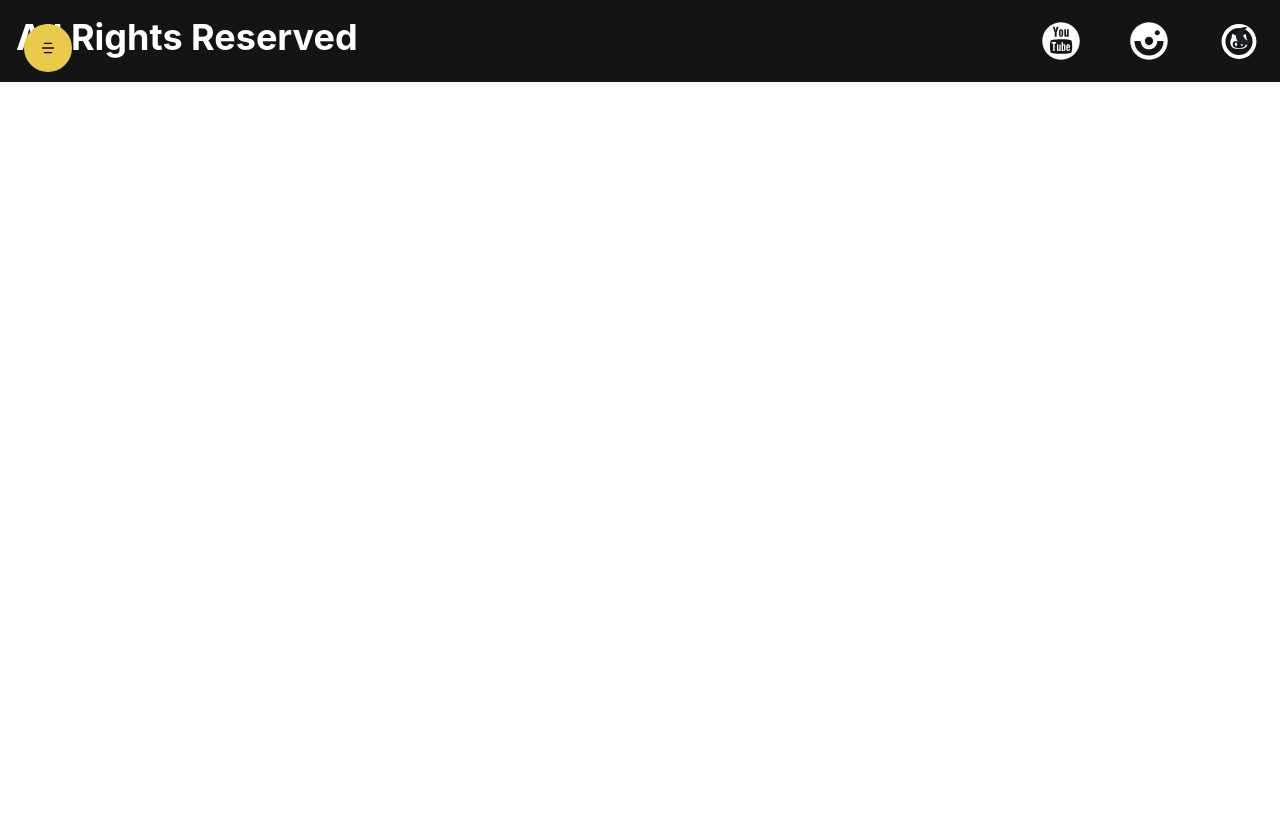
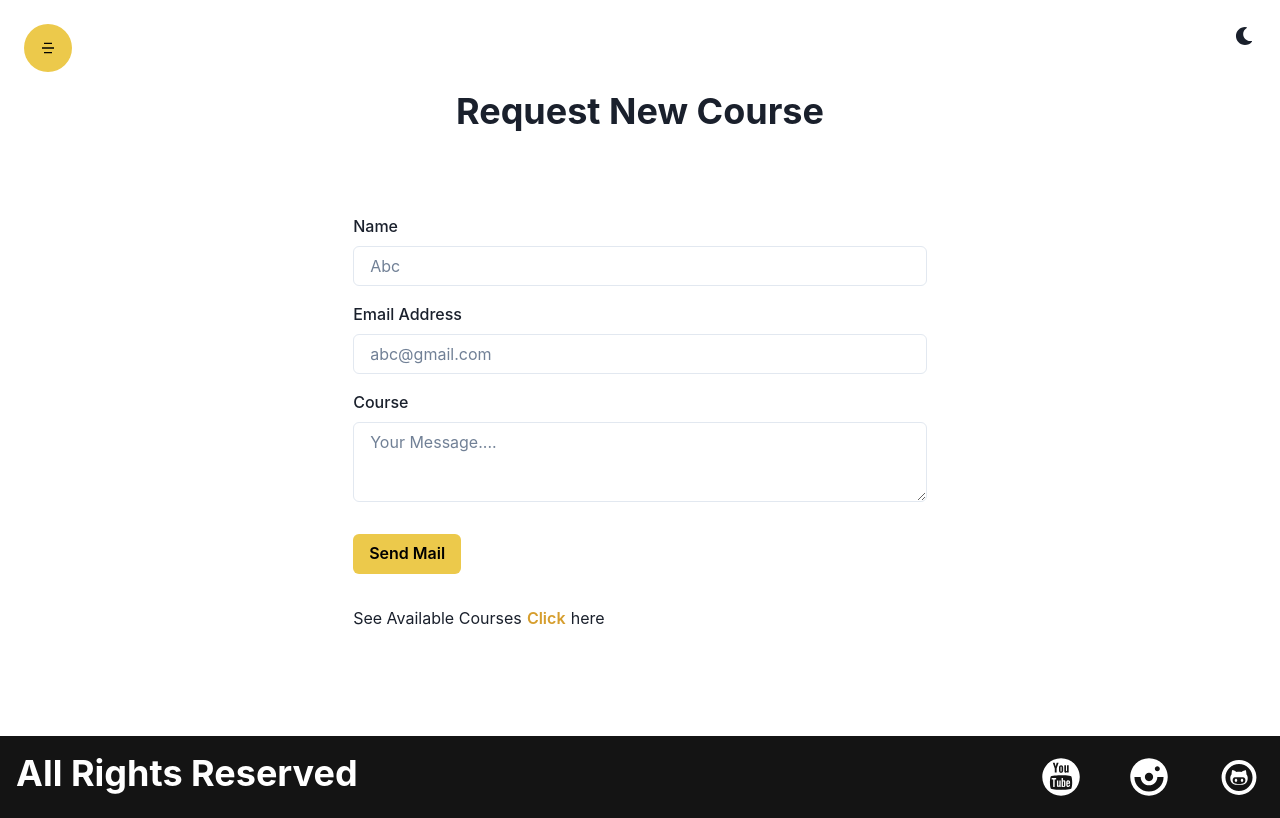
Before and after one commit to CodingKing2003/CourseBundler, a React (Create React App) app in the folder frontend/: page /request in a window 1280 px wide. Before the commit this address had no page. Built offline with nearby package versions, Linux system fonts and the light colour scheme.

Commit message:
Contact & Request Form

```diff
--- a/frontend/src/App.js
+++ b/frontend/src/App.js
@@ -8,6 +8,8 @@
 import Register from './components/Auth/Register';
 import ForgetPassword from './components/Auth/ForgetPassword';
 import ResetPassword from './components/Auth/ResetPassword';
+import Contact from './components/Contact/Contact';
+import Request from './components/Request/Request';
 
 
 
@@ -22,6 +24,8 @@
       <Route path='/register' element={<Register />} />
       <Route path='/forgetpassword' element={<ForgetPassword />} />
       <Route path='/resetpassword/:token' element={<ResetPassword />} />
+      <Route path='/contact' element={<Contact />} />
+      <Route path='/request' element={<Request />} />
     </Routes>
     <Footer />
     </BrowserRouter>
--- /dev/null
+++ b/frontend/src/components/Contact/Contact.jsx
@@ -0,0 +1,88 @@
+import { Box, Button, Container, FormLabel, Heading, Input, Textarea, VStack } from '@chakra-ui/react'
+import React, { useState } from 'react'
+import { Link } from 'react-router-dom';
+
+const Contact = () => {
+
+    const [name,setName]=useState("");
+    const [email, setEmail] = useState('');
+  const [message, setMessage] = useState('');
+
+
+
+    const submitHandler=(e)=>{
+        e.preventDefault();
+
+    }
+  return (
+   <Container h="92vh">
+    <VStack h="full" justifyContent={"center"} spacing={"16"}>
+        <Heading children="Contact Us" />
+
+        <form onSubmit={submitHandler} style={{ width: '100%' }} >
+            <Box my={"4"}>
+            <FormLabel htmlFor="name" children="Name" />
+            <Input
+              required
+              id="name"
+              value={name}
+              onChange={e => setName(e.target.value)}
+              placeholder="Abc"
+              type={'text'}
+              focusBorderColor="yellow.500"
+            />
+
+            </Box>
+
+            <Box my={'4'}>
+            <FormLabel htmlFor="email" children="Email Address" />
+            <Input
+              required
+              id="email"
+              value={email}
+              onChange={e => setEmail(e.target.value)}
+              placeholder="abc@gmail.com"
+              type={'email'}
+              focusBorderColor="yellow.500"
+            />
+          </Box>
+
+          <Box my={'4'}>
+            <FormLabel htmlFor="message" children="Message" />
+            <Textarea
+              required
+              id="message"
+              value={message}
+              onChange={e => setMessage(e.target.value)}
+              placeholder="Your Message...."
+              focusBorderColor="yellow.500"
+            />
+          </Box>
+
+          <Button
+            my="4"
+            colorScheme={'yellow'}
+            type="submit"
+          >
+            Send Mail
+          </Button>
+
+          <Box my="4">
+            Request for a course?{' '}
+            <Link to="/request">
+              <Button colorScheme={'yellow'} variant="link">
+                Click
+              </Button>{' '}
+              here
+            </Link>
+          </Box>
+
+        </form>
+
+    </VStack>
+
+   </Container>
+  )
+}
+
+export default Contact
--- /dev/null
+++ b/frontend/src/components/Request/Request.jsx
@@ -0,0 +1,88 @@
+import { Box, Button, Container, FormLabel, Heading, Input, Textarea, VStack } from '@chakra-ui/react'
+import React, { useState } from 'react'
+import { Link } from 'react-router-dom';
+
+const Request = () => {
+
+    const [name, setName] = useState('');
+    const [email, setEmail] = useState('');
+    const [course, setCourse] = useState('');
+
+
+    const submitHandler=(e)=>{
+        e.preventDefault();
+
+    }
+
+  return (
+    <Container h="92vh">
+    <VStack h="full" justifyContent={"center"} spacing={"16"}>
+        <Heading children="Request New Course" />
+
+        <form onSubmit={submitHandler} style={{ width: '100%' }} >
+            <Box my={"4"}>
+            <FormLabel htmlFor="name" children="Name" />
+            <Input
+              required
+              id="name"
+              value={name}
+              onChange={e => setName(e.target.value)}
+              placeholder="Abc"
+              type={'text'}
+              focusBorderColor="yellow.500"
+            />
+
+            </Box>
+
+            <Box my={'4'}>
+            <FormLabel htmlFor="email" children="Email Address" />
+            <Input
+              required
+              id="email"
+              value={email}
+              onChange={e => setEmail(e.target.value)}
+              placeholder="abc@gmail.com"
+              type={'email'}
+              focusBorderColor="yellow.500"
+            />
+          </Box>
+
+          <Box my={'4'}>
+            <FormLabel htmlFor="course" children="Course" />
+            <Textarea
+              required
+              id="course"
+              value={course}
+              onChange={e => setCourse(e.target.value)}
+              placeholder="Your Message...."
+              focusBorderColor="yellow.500"
+            />
+          </Box>
+
+          <Button
+            my="4"
+            colorScheme={'yellow'}
+            type="submit"
+          >
+            Send Mail
+          </Button>
+
+          <Box my="4">
+            See Available Courses{' '}
+            <Link to="/courses">
+              <Button colorScheme={'yellow'} variant="link">
+                Click
+              </Button>{' '}
+              here
+            </Link>
+          </Box>
+
+        </form>
+
+    </VStack>
+
+   </Container>
+  )
+}
+
+export default Request
```
